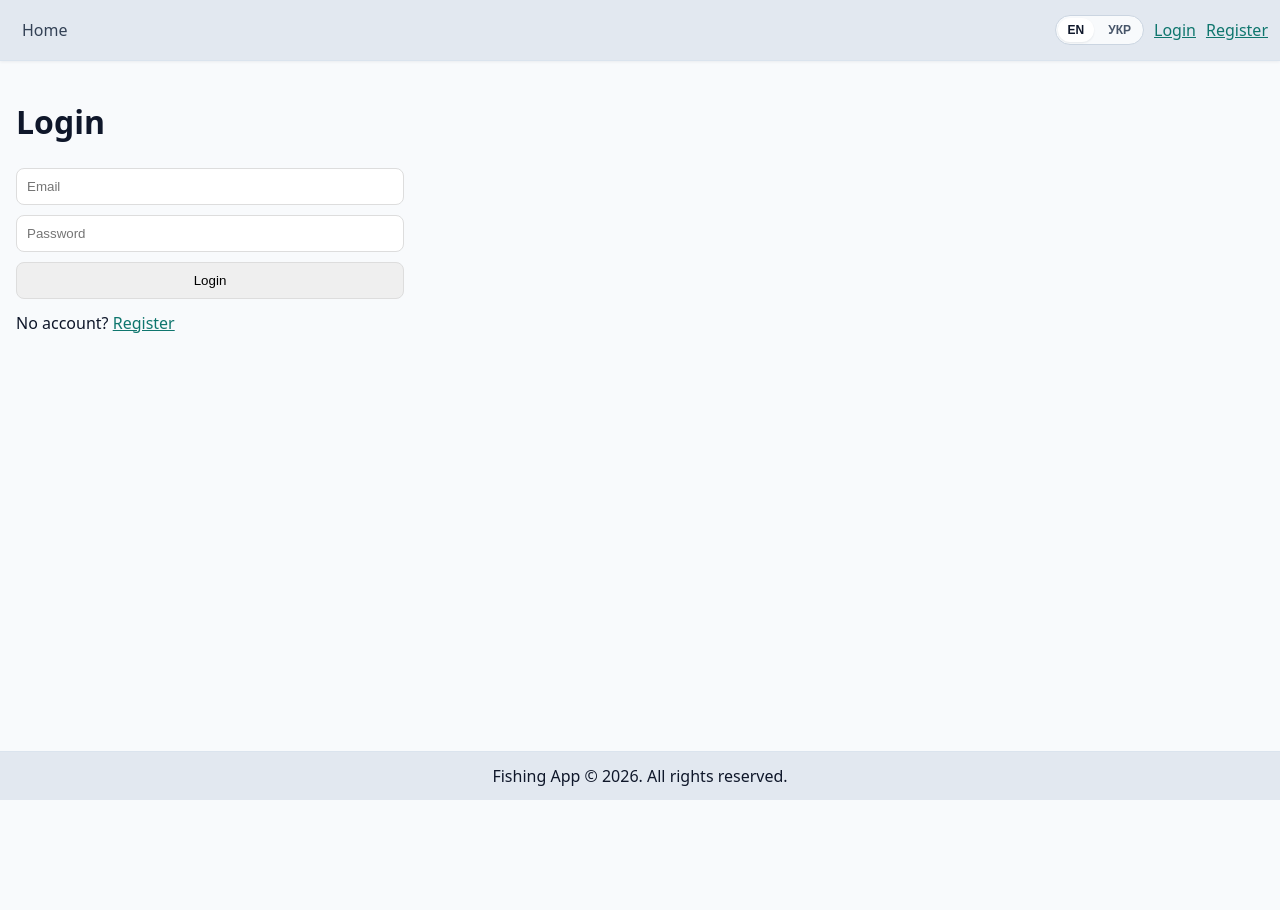
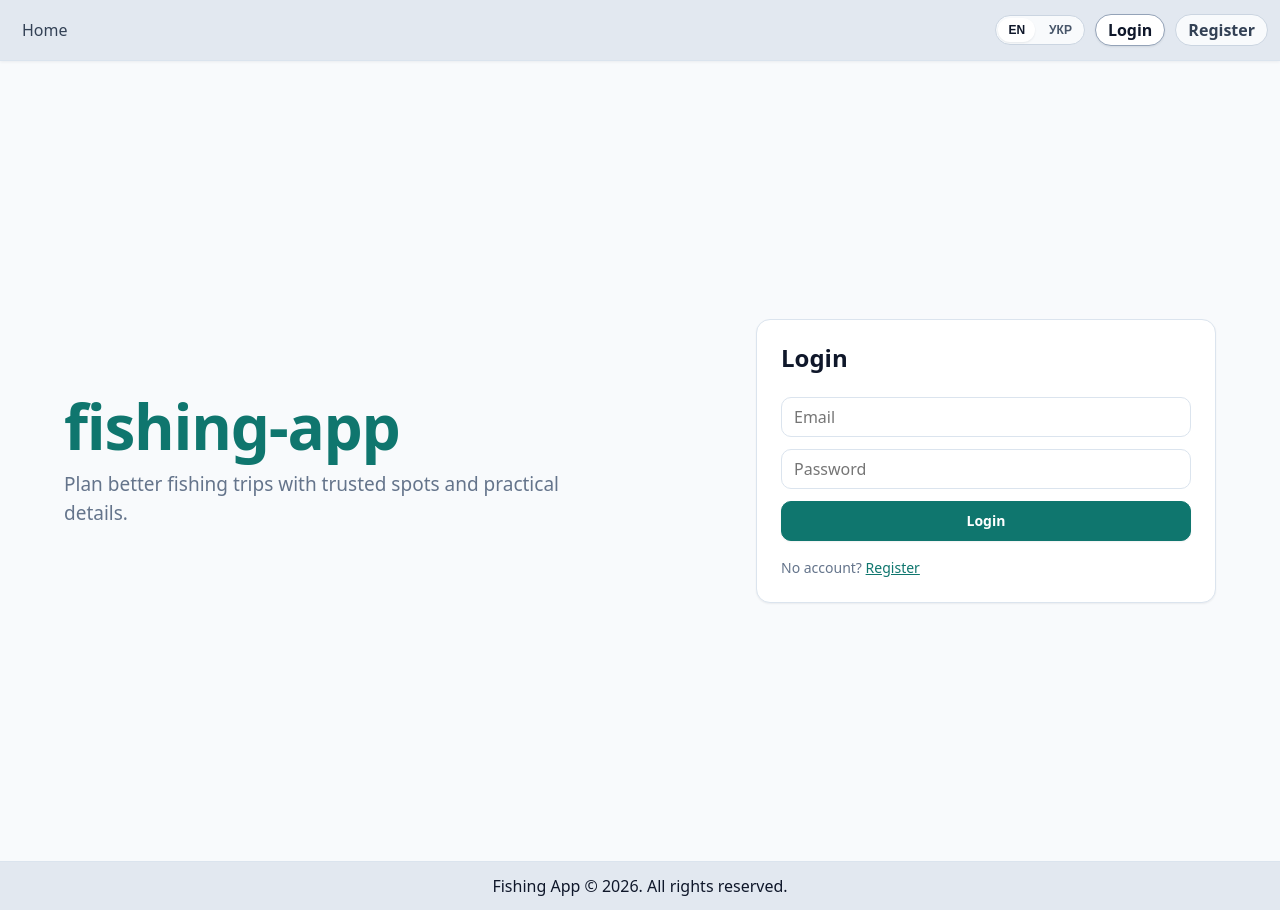
Before and after one commit to zxclownhd/fishing-app, a React app in the folder frontend/: page /login in a window 1280 px wide. Before the commit the page ends 800 px from the top, so only its background shows below. Built offline with nearby package versions, Linux system fonts and the light colour scheme; no server answers; the HTML template or start-up script is replaced by a standard one.

Commit message:
login design

```diff
--- a/frontend/src/App.jsx
+++ b/frontend/src/App.jsx
@@ -135,8 +135,22 @@ export default function App() {
             </>
           ) : (
             <>
-              <Link to="/login">{t("nav.login")}</Link>
-              <Link to="/register">{t("nav.register")}</Link>
+              <NavLink
+                to="/login"
+                className={({ isActive }) =>
+                  `app-nav__auth-link${isActive ? " app-nav__auth-link--active" : ""}`
+                }
+              >
+                {t("nav.login")}
+              </NavLink>
+              <NavLink
+                to="/register"
+                className={({ isActive }) =>
+                  `app-nav__auth-link${isActive ? " app-nav__auth-link--active" : ""}`
+                }
+              >
+                {t("nav.register")}
+              </NavLink>
             </>
           )}
         </div>
--- a/frontend/src/AppLayout.css
+++ b/frontend/src/AppLayout.css
@@ -34,6 +34,10 @@
 .app-nav__actions {
   margin-left: auto;
   flex: 0 0 auto;
+}
+
+.app-nav__actions a {
+  text-decoration: none;
 }
 
 .app-nav__link {
@@ -121,6 +125,35 @@
   color: #1f2937;
 }
 
+.app-nav__auth-link {
+  display: inline-flex;
+  align-items: center;
+  justify-content: center;
+  min-height: 32px;
+  padding: 6px 12px;
+  border-radius: 999px;
+  border: 1px solid #cbd5e1;
+  background: #f8fafc;
+  color: #334155;
+  font-weight: 600;
+  line-height: 1;
+  transition: background-color 0.15s ease, border-color 0.15s ease, color 0.15s ease,
+    box-shadow 0.15s ease;
+}
+
+.app-nav__auth-link:hover {
+  background: #eef2f7;
+  border-color: #94a3b8;
+  color: #0f172a;
+}
+
+.app-nav__auth-link--active {
+  background: #ffffff;
+  border-color: #94a3b8;
+  color: #0f172a;
+  box-shadow: 0 1px 2px rgba(15, 23, 42, 0.08);
+}
+
 .app-content {
   flex: 1;
 }
--- a/frontend/src/pages/LoginPage.jsx
+++ b/frontend/src/pages/LoginPage.jsx
@@ -3,20 +3,11 @@ import { Link, useNavigate } from "react-router-dom";
 import { login } from "../auth/auth";
 import { getErrorMessage } from "../api/getErrorMessage";
 import { useI18n } from "../client/i18n/I18nContext";
-
-const inputBase = {
-  padding: 10,
-  borderRadius: 8,
-  border: "1px solid #ddd",
-};
-
-function inputStyle(hasError) {
-  return hasError ? { ...inputBase, borderColor: "crimson" } : inputBase;
-}
+import "./RegisterPage.css";
 
 function FieldError({ msg }) {
   if (!msg) return null;
-  return <div style={{ color: "crimson", fontSize: 13 }}>{msg}</div>;
+  return <div className="error-text register-page__field-error">{msg}</div>;
 }
 
 export default function LoginPage() {
@@ -66,11 +57,18 @@ export default function LoginPage() {
   }
 
   return (
-    <div style={{ padding: 16, maxWidth: 420 }}>
-      <h1>{t("auth.loginTitle")}</h1>
+    <div className="page register-page">
+      <div className="container register-page__container">
+        <section className="register-page__brand">
+          <h1 className="register-page__brand-title">fishing-app</h1>
+          <p className="register-page__brand-subtitle">{t("auth.registerBrandSubtitle")}</p>
+        </section>
 
-      <form onSubmit={onSubmit} style={{ display: "grid", gap: 10, marginTop: 12 }}>
-        <div style={{ display: "grid", gap: 6 }}>
+        <section className="card register-page__card">
+          <h2 className="section-title register-page__form-title">{t("auth.loginTitle")}</h2>
+
+          <form onSubmit={onSubmit} className="register-page__form">
+            <div className="register-page__field">
               <input
                 placeholder={t("auth.emailPlaceholder")}
                 value={email}
@@ -78,12 +76,12 @@ export default function LoginPage() {
                   setEmail(e.target.value);
                   if (errors.email) setErrors((p) => ({ ...p, email: "" }));
                 }}
-            style={inputStyle(!!errors.email)}
+                className={`input${errors.email ? " register-page__input--error" : ""}`}
               />
               <FieldError msg={errors.email} />
             </div>
 
-        <div style={{ display: "grid", gap: 6 }}>
+            <div className="register-page__field">
               <input
                 placeholder={t("auth.passwordPlaceholder")}
                 type="password"
@@ -92,23 +90,22 @@ export default function LoginPage() {
                   setPassword(e.target.value);
                   if (errors.password) setErrors((p) => ({ ...p, password: "" }));
                 }}
-            style={inputStyle(!!errors.password)}
+                className={`input${errors.password ? " register-page__input--error" : ""}`}
               />
               <FieldError msg={errors.password} />
             </div>
 
-        <button
-          disabled={loading}
-          style={{ padding: "10px 14px", borderRadius: 8, border: "1px solid #ddd" }}
-        >
+            <button disabled={loading} className="btn btn-primary register-page__submit">
               {loading ? t("common.loadingShort") : t("auth.loginBtn")}
             </button>
 
-        {errors.form ? <div style={{ color: "crimson" }}>{errors.form}</div> : null}
+            {errors.form ? <div className="error-text">{errors.form}</div> : null}
           </form>
 
-      <div style={{ marginTop: 12 }}>
+          <div className="register-page__footer-text">
             {t("auth.noAccount")} <Link to="/register">{t("nav.register")}</Link>
+          </div>
+        </section>
       </div>
     </div>
   );
```
Lines whose indentation alone changed are shown as unchanged.
